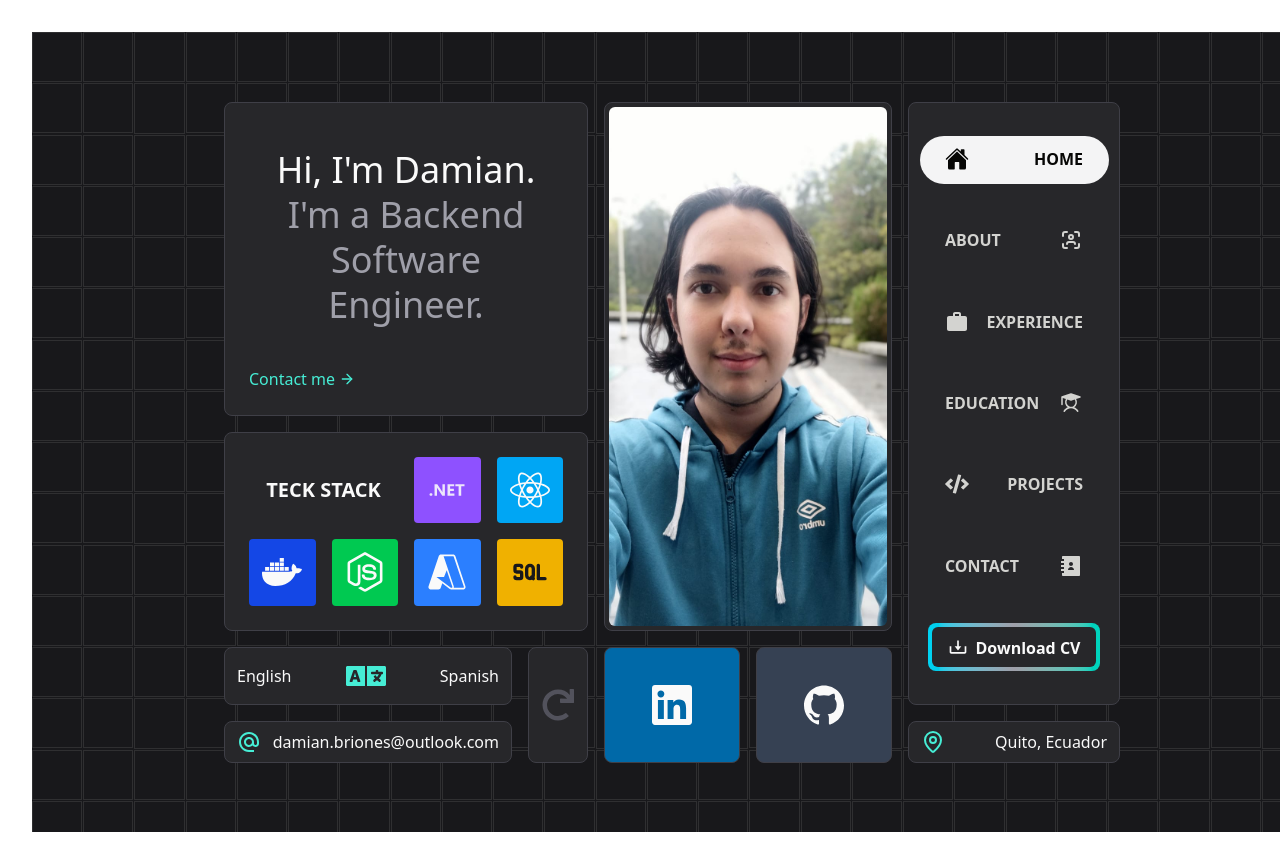
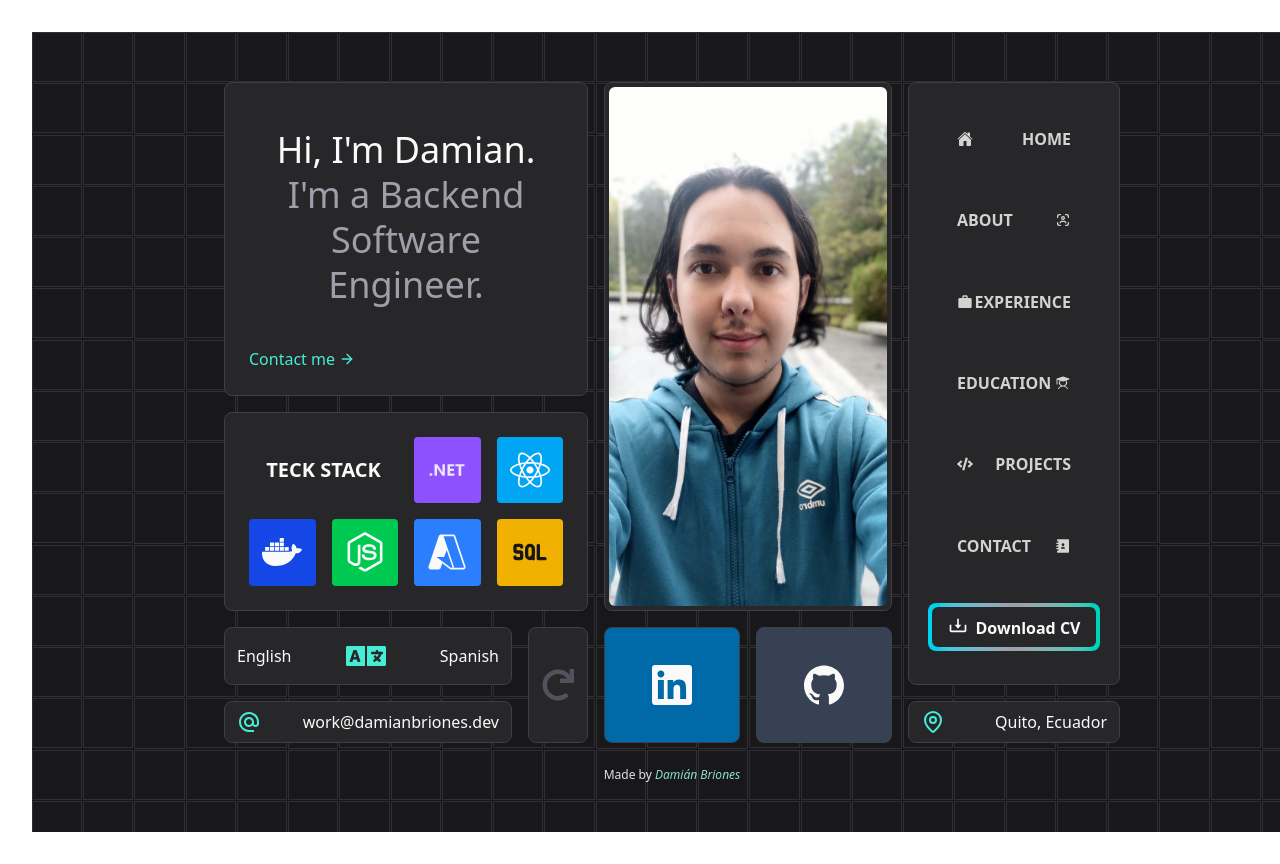
Before and after one commit to CodeINN95612/damian-briones-portfolio, a React (Vite) app: page / in a window 1280 px wide. Shown: the top 864 px of the page. Built offline with nearby package versions, Linux system fonts and the light colour scheme.

Commit message:
Refactor VentoGrid and related components to use AnimatedBox, update email contact, and enhance SectionContextProvider structure

```diff
--- a/src/App.tsx
+++ b/src/App.tsx
@@ -8,6 +8,11 @@ function App() {
     <SectionContextProvider>
       <AnimatedGridMainBackground>
         <VentoGrid />
+        <div className="text-xs">
+          <p>
+            Made by <span className="italic text-teal-200">Damián Briones</span>
+          </p>
+        </div>
       </AnimatedGridMainBackground>
     </SectionContextProvider>
   );
--- a/src/assets/data.tsx
+++ b/src/assets/data.tsx
@@ -61,7 +61,7 @@ export const myInfo = {
     fact: "Living in Ecuador, a country renowned for its incredible biodiversity and the Galápagos Islands, I had the unique opportunity to dive with sea turtles 🐢, marine iguanas, and hammerhead sharks 🦈. It remains one of my most cherished experiences.",
   },
   contact: {
-    email: "damian.briones@outlook.com",
+    email: "work@damianbriones.dev",
     phone: "+593 98 762 1334",
     whatsapp: "https://wa.me/593987621334",
     linkedin: "https://www.linkedin.com/in/damian-briones-flachier/",
--- a/src/components/VentoGrid.tsx
+++ b/src/components/VentoGrid.tsx
@@ -1,13 +1,6 @@
 import { motion, type HTMLMotionProps } from "framer-motion";
-import {
-  forwardRef,
-  useEffect,
-  useImperativeHandle,
-  useRef,
-  useState,
-  type ForwardedRef,
-} from "react";
-import { Box } from "./animated-ui/Box";
+import { useContext, useState } from "react";
+import { AnimatedBox } from "./animated-ui/AnimatedBox";
 import { myInfo } from "../assets/data";
 import { SiGithub, SiLinkedin } from "react-icons/si";
 import { FaCode, FaLanguage, FaRedo } from "react-icons/fa";
@@ -20,9 +13,64 @@ import { PiStudentFill } from "react-icons/pi";
 import { RiContactsBook3Fill } from "react-icons/ri";
 import { BiDownload } from "react-icons/bi";
 import { MapPin } from "lucide-react";
+import { AnimatedMenuBox } from "./animated-ui/AnimatedMenuBox";
+import { SectionContext } from "../context/SectionContext";
 
 export const VentoGrid = () => {
+  const { setActiveSection } = useContext(SectionContext);
+
   const [key, setKey] = useState(0);
+
+  const menuItems = [
+    {
+      label: "Home",
+      icon: <IoHome />,
+      onClick: () => {
+        setActiveSection("home");
+      },
+      flipped: false,
+    },
+    {
+      label: "About",
+      icon: <TbUserScan />,
+      onClick: () => {
+        setActiveSection("about");
+      },
+      flipped: true,
+    },
+    {
+      label: "Experience",
+      icon: <MdWork />,
+      onClick: () => {
+        setActiveSection("experience");
+      },
+      flipped: false,
+    },
+    {
+      label: "Education",
+      icon: <PiStudentFill />,
+      onClick: () => {
+        setActiveSection("education");
+      },
+      flipped: true,
+    },
+    {
+      label: "Projects",
+      icon: <FaCode />,
+      onClick: () => {
+        setActiveSection("projects");
+      },
+      flipped: false,
+    },
+    {
+      label: "Contact",
+      icon: <RiContactsBook3Fill />,
+      onClick: () => {
+        setActiveSection("contact");
+      },
+      flipped: true,
+    },
+  ];
 
   return (
     <motion.section
@@ -37,7 +85,11 @@ export const VentoGrid = () => {
       <EmptyBox />
       <HeaderBox />
       <ImageBox />
-      <MenuBox hideOnSmall={false} />
+      <AnimatedMenuBox
+        hidden={false}
+        menuItems={menuItems}
+        cvButton={<CvButton />}
+      />
       <StackBox />
       <LanguagesBox />
       <ReloadBox
@@ -55,22 +107,22 @@ export const VentoGrid = () => {
 
 function EmptyBox() {
   return (
-    <Box className="col-span-4 sm:col-span-5 row-span-1 bg-transparent border-none md:hidden" />
+    <AnimatedBox className="col-span-4 sm:col-span-5 row-span-1 bg-transparent border-none md:hidden" />
   );
 }
 
 function LocationBox() {
   return (
-    <Box className="col-span-3 row-span-1 flex items-center justify-between p-2 px-3">
+    <AnimatedBox className="col-span-3 row-span-1 flex items-center justify-between p-2 px-3">
       <MapPin className="size-6 text-teal-300" />
       <p>{myInfo.contact.location}</p>
-    </Box>
+    </AnimatedBox>
   );
 }
 
 const HeaderBox = () => {
   return (
-    <Box className="col-span-6 md:col-span-5 row-span-2">
+    <AnimatedBox className="col-span-6 md:col-span-5 row-span-2">
       <h1 className=" text-4xl font-medium  mt-5 leading-tight">
         Hi, I'm {myInfo.alias}.
       </h1>
@@ -80,7 +132,7 @@ const HeaderBox = () => {
       <button className="flex items-center gap-1 text-teal-300 hover:underline">
         Contact me <FiArrowRight />
       </button>
-    </Box>
+    </AnimatedBox>
   );
 };
 
@@ -102,7 +154,7 @@ export function CvButton() {
       >
         <motion.span
           animate={{ y: [0, -2, 1, 0] }}
-          transition={{ repeat: Infinity, duration: 6 }}
+          transition={{ repeat: Infinity, duration: 4 }}
         >
           <BiDownload className="size-5" />
         </motion.span>
@@ -117,149 +169,21 @@ export function CvButton() {
   );
 }
 
-export type MenuBoxItemPosition = { top: number; opacity: number };
-export type MenuBoxProps = {
-  setTab?: (tab: React.ReactNode | null) => void;
-  hideOnSmall: boolean;
-};
-export function MenuBox({ setTab, hideOnSmall }: MenuBoxProps) {
-  const firstItemRef = useRef<HTMLDivElement>(null);
-  const [position, setPosition] = useState<MenuBoxItemPosition>({
-    top: 0,
-    opacity: 0,
-  });
-
-  useEffect(() => {
-    if (firstItemRef.current) {
-      const OffsetTop = firstItemRef.current.offsetTop;
-      setPosition({ top: OffsetTop, opacity: 1 });
-    }
-  }, []);
-
-  const className =
-    "relative col-span-3 row-span-5 flex flex-col items-center justify-around p-4 h-full" +
-    (hideOnSmall ? "hidden" : "");
-
-  return (
-    <Box
-      onMouseLeave={() => {
-        if (!firstItemRef.current) return;
-        const { offsetTop } = firstItemRef.current;
-        const position = { top: offsetTop, opacity: 1 };
-        setPosition(position);
-      }}
-      className={className}
-    >
-      <MenuBoxItem
-        setPosition={setPosition}
-        ref={firstItemRef}
-        // onClick={() => setTab(null)}
-      >
-        <IoHome className="size-6" />
-        HOME
-      </MenuBoxItem>
-      <MenuBoxItem
-        setPosition={setPosition}
-        // onClick={() => setTab(<AboutTab />)}
-      >
-        ABOUT
-        <TbUserScan className="size-6" />
-      </MenuBoxItem>
-      <MenuBoxItem
-        setPosition={setPosition}
-        // onClick={() => setTab(<ExperienceTab />)}
-      >
-        <MdWork className="size-6" />
-        EXPERIENCE
-      </MenuBoxItem>
-      <MenuBoxItem
-        setPosition={setPosition}
-        // onClick={() => setTab(<StudiesTab />)}
-      >
-        EDUCATION
-        <PiStudentFill className="size-6" />
-      </MenuBoxItem>
-      <MenuBoxItem
-        setPosition={setPosition}
-        // onClick={() => setTab(<ProjectsTab />)}
-      >
-        <FaCode className="size-6" />
-        PROJECTS
-      </MenuBoxItem>
-      <MenuBoxItem
-        setPosition={setPosition}
-        // onClick={() => setTab(<ContactTab />)}
-      >
-        CONTACT
-        <RiContactsBook3Fill className="size-6" />
-      </MenuBoxItem>
-      <motion.div
-        animate={position}
-        transition={{
-          duration: 0.05,
-          ease: "easeInOut",
-        }}
-        className="absolute w-[90%] h-12 rounded-full bg-zinc-100"
-      />
-      <CvButton />
-    </Box>
-  );
-}
-
-type MenuBoxItemProps = {
-  children: React.ReactNode;
-  setPosition: (pos: MenuBoxItemPosition) => void;
-  onClick?: () => void;
-};
-
-const MenuBoxItem = forwardRef(function MenuBoxItem(
-  { children, setPosition, onClick }: MenuBoxItemProps,
-  ref: ForwardedRef<HTMLDivElement>
-) {
-  const internalRef = useRef<HTMLDivElement>(null);
-
-  useImperativeHandle(ref, () => internalRef.current!);
-
-  const handleMouseEnter = () => {
-    if (!internalRef.current) return;
-    setPosition({
-      top: internalRef.current.offsetTop,
-      opacity: 1,
-    });
-  };
-
-  return (
-    <motion.div
-      ref={internalRef}
-      whileHover={{ scale: 1.1 }}
-      onMouseEnter={handleMouseEnter}
-      className="relative w-full z-10 cursor-pointer p-3 px-5 uppercase text-zinc-50 mix-blend-difference"
-    >
-      <button
-        className="font-semibold flex justify-between items-center w-full"
-        // onClick={() => onClick()}
-      >
-        {children}
-      </button>
-    </motion.div>
-  );
-});
-
 const ImageBox = () => {
   return (
-    <Box className="col-span-4 row-span-4 p-1 min-w-12">
+    <AnimatedBox className="col-span-4 row-span-4 p-1 min-w-12">
       <img
         src={myInfo.image}
         alt="A photo of me"
         className="rounded-md w-full h-full"
       />
-    </Box>
+    </AnimatedBox>
   );
 };
 
 const GithubBox = () => {
   return (
-    <Box className="col-span-2 row-span-2 bg-gray-700 p-0">
+    <AnimatedBox className="col-span-2 row-span-2 bg-gray-700 p-0">
       <motion.a
         whileHover={{ y: -15, scale: 1.2 }}
         href={myInfo.contact.github}
@@ -269,13 +193,13 @@ const GithubBox = () => {
       >
         <SiGithub className="size-10" />
       </motion.a>
-    </Box>
+    </AnimatedBox>
   );
 };
 
 const LinkedInBox = () => {
   return (
-    <Box className="col-span-2 row-span-2 bg-sky-700 p-0">
+    <AnimatedBox className="col-span-2 row-span-2 bg-sky-700 p-0">
       <motion.a
         whileHover={{ y: -15, scale: 1.2 }}
         href={myInfo.contact.linkedin}
@@ -285,31 +209,31 @@ const LinkedInBox = () => {
       >
         <SiLinkedin className="size-10" />
       </motion.a>
-    </Box>
+    </AnimatedBox>
   );
 };
 
 const LanguagesBox = () => {
   return (
-    <Box className="col-span-6 md:col-span-4 row-span-1 flex items-center justify-between p-2 px-3">
+    <AnimatedBox className="col-span-6 md:col-span-4 row-span-1 flex items-center justify-between p-2 px-3">
       <p>English</p> <FaLanguage className="size-10 text-teal-300" />{" "}
       <p>Spanish</p>
-    </Box>
+    </AnimatedBox>
   );
 };
 
 const EmailBox = () => {
   return (
-    <Box className="col-span-6 md:col-span-4 row-span-1 flex items-center justify-between p-2 px-3">
+    <AnimatedBox className="col-span-6 md:col-span-4 row-span-1 flex items-center justify-between p-2 px-3">
       <MdAlternateEmail className="size-6 text-teal-300" />
-      <p>{myInfo.contact.email}</p>
-    </Box>
+      <p className="select-all">{myInfo.contact.email}</p>
+    </AnimatedBox>
   );
 };
 
 const ReloadBox = ({ onClick }: { onClick: () => void }) => {
   return (
-    <Box className="col-span-3 row-span-1 md:col-span-1 md:row-span-2 flex items-center justify-center p-0">
+    <AnimatedBox className="col-span-3 row-span-1 md:col-span-1 md:row-span-2 flex items-center justify-center p-0">
       <motion.button
         onClick={onClick}
         whileHover={{ rotate: 360, scale: 1.2 }}
@@ -319,13 +243,13 @@ const ReloadBox = ({ onClick }: { onClick: () => void }) => {
       >
         <FaRedo className="size-8 text-zinc-600" />
       </motion.button>
-    </Box>
+    </AnimatedBox>
   );
 };
 
 function StackBox() {
   return (
-    <Box className="col-span-6 md:col-span-5 row-span-2 grid grid-cols-4 gap-4">
+    <AnimatedBox className="col-span-6 md:col-span-5 row-span-2 grid grid-cols-4 gap-4">
       <div className="col-span-2  flex items-center justify-center">
         <motion.h2 whileHover={{ scale: 1.1 }} className="font-bold text-xl">
           TECK STACK
@@ -336,7 +260,7 @@ function StackBox() {
           {skill.children}
         </StackItem>
       ))}
-    </Box>
+    </AnimatedBox>
   );
 }
 
--- a/src/components/animated-ui/Box.tsx
+++ b/src/components/animated-ui/AnimatedBox.tsx
@@ -1,9 +1,9 @@
 import { type HTMLMotionProps, motion, type Variants } from "framer-motion";
 import { twMerge } from "tailwind-merge";
 
-type BoxProps = { className?: string } & HTMLMotionProps<"div">;
+export type AnimatedBoxProps = { className?: string } & HTMLMotionProps<"div">;
 
-export function Box({ className, ...rest }: BoxProps) {
+export function AnimatedBox({ className, ...rest }: AnimatedBoxProps) {
   return (
     <motion.div
       variants={boxVariants}
--- /dev/null
+++ b/src/components/animated-ui/AnimatedMenuBox.tsx
@@ -0,0 +1,77 @@
+import { motion } from "framer-motion";
+import { twMerge } from "tailwind-merge";
+import { AnimatedBox } from "./AnimatedBox";
+import { useState } from "react";
+
+export type Props = {
+  hidden: boolean;
+  cvButton: React.ReactNode;
+  menuItems: {
+    label: string;
+    icon: React.ReactNode;
+    flipped: boolean;
+    onClick: () => void;
+  }[];
+};
+
+export const AnimatedMenuBox = ({ hidden, menuItems, cvButton }: Props) => {
+  const className = twMerge(
+    "relative col-span-3 row-span-5 flex flex-col items-center justify-around p-4 h-full",
+    hidden ? "hidden" : ""
+  );
+
+  return (
+    <AnimatedBox className={className}>
+      {menuItems.map((item, index) => (
+        <AnimatedMenuBoxItem key={index} onClick={item.onClick}>
+          {item.flipped ? (
+            <>
+              {item.label}
+              {item.icon}
+            </>
+          ) : (
+            <>
+              {item.icon}
+              {item.label}
+            </>
+          )}
+        </AnimatedMenuBoxItem>
+      ))}
+      {cvButton}
+    </AnimatedBox>
+  );
+};
+
+type AnimatedMenuBoxItemProps = {
+  children: React.ReactNode;
+  onClick: () => void;
+};
+
+const AnimatedMenuBoxItem = ({
+  children,
+  onClick,
+}: AnimatedMenuBoxItemProps) => {
+  const [hovered, setHovered] = useState(false);
+
+  return (
+    <motion.button
+      onClick={onClick}
+      onHoverStart={() => setHovered(true)}
+      onHoverEnd={() => setHovered(false)}
+      className="text-center w-full cursor-pointer px-4 py-3 uppercase text-zinc-50 font-semibold relative "
+    >
+      <motion.span
+        animate={{ opacity: hovered ? 1 : 0, scale: hovered ? 1 : 0 }}
+        transition={{ duration: 0.1 }}
+        className="absolute inset-0 w-full h-full rounded-full bg-zinc-200 pointer-events-none"
+      />
+      <motion.div
+        animate={{ scale: hovered ? 1.1 : 1 }}
+        transition={{ duration: 0.1 }}
+        className="h-full mix-blend-difference relative z-10 flex justify-between items-center w-full px-4"
+      >
+        {children}
+      </motion.div>
+    </motion.button>
+  );
+};
--- a/src/context/SectionContext.ts
+++ b/src/context/SectionContext.ts
@@ -6,7 +6,7 @@ export type Section =
   | "projects"
   | "contact"
   | "experience"
-  | "studies";
+  | "education";
 
 export type SectionContextType = {
   activeSection: Section;
--- a/src/context/SectionContextProvider.tsx
+++ b/src/context/SectionContextProvider.tsx
@@ -8,7 +8,12 @@ export const SectionContextProvider = ({
 }) => {
   const [activeSection, setActiveSection] = useState<Section>("home");
   return (
-    <SectionContext.Provider value={{ activeSection, setActiveSection }}>
+    <SectionContext.Provider
+      value={{
+        activeSection,
+        setActiveSection,
+      }}
+    >
       {children}
     </SectionContext.Provider>
   );
```
